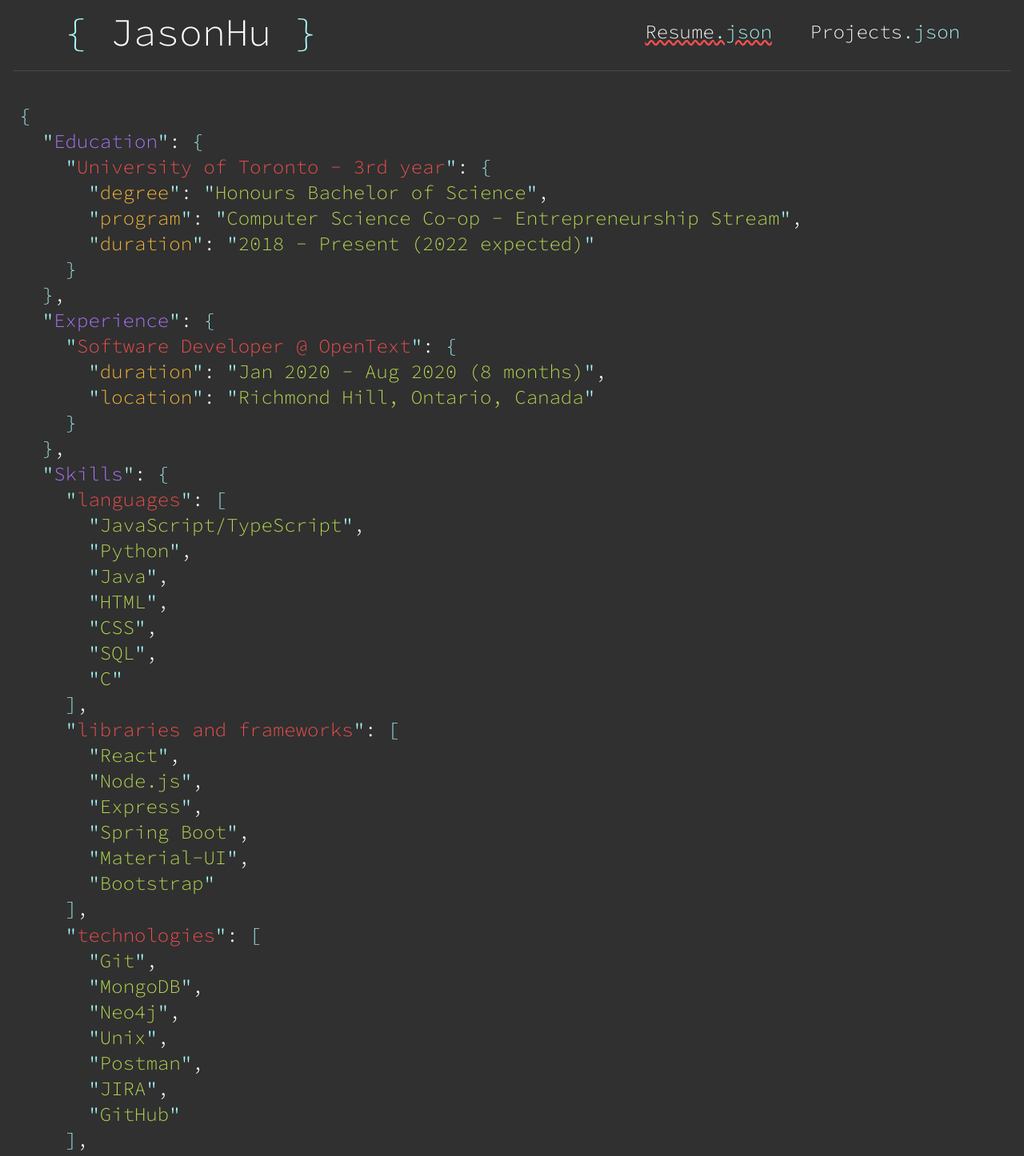
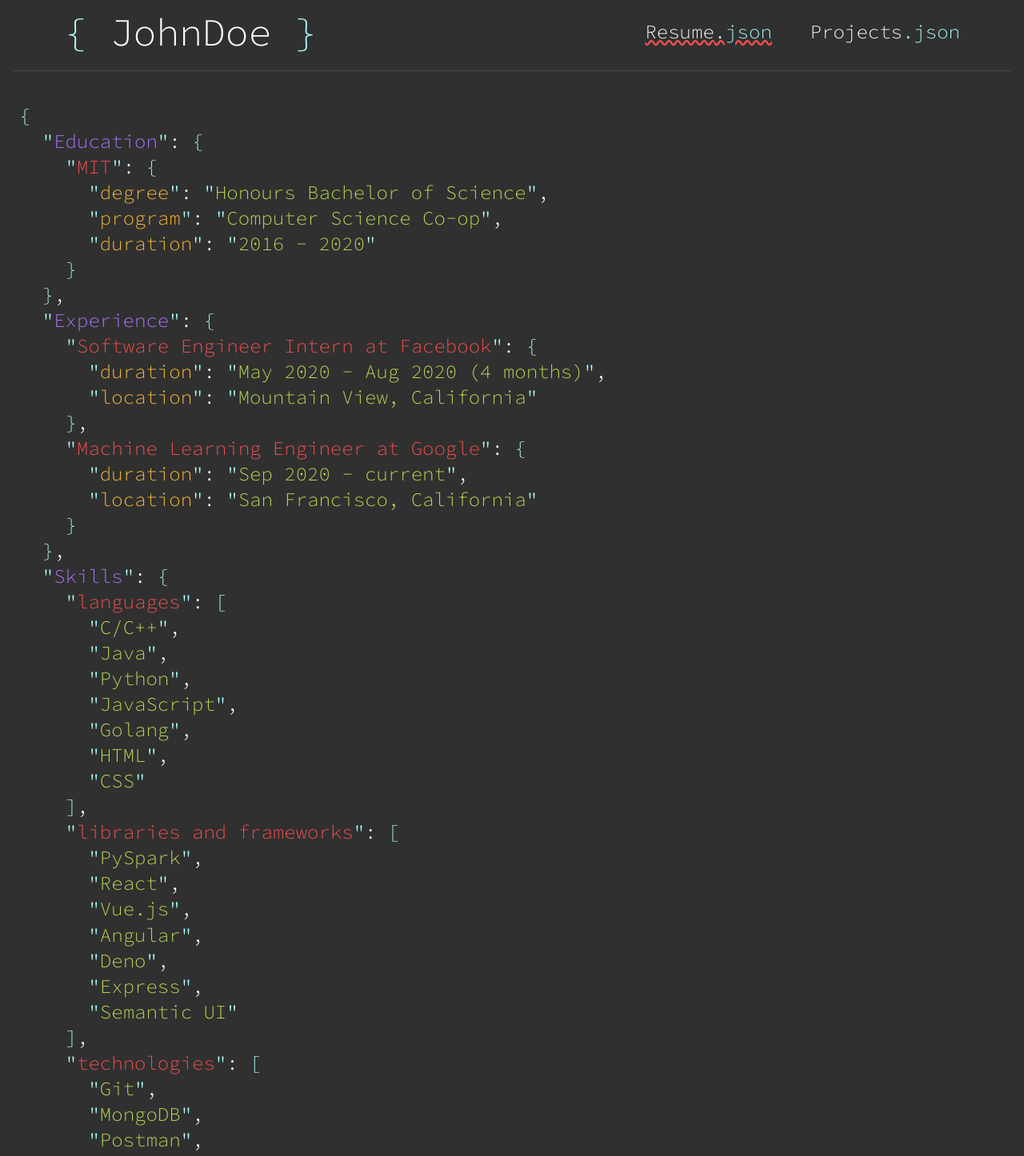
Before and after one commit to HuIsJason/json-portfolio, a React (Create React App) app: page /resume in a window 1280 px wide. Shown: the top 1446 px of the page at 80% size. Built offline with nearby package versions, Linux system fonts and the light colour scheme.

Commit message:
added about.json and extra sample project/resume experience

```diff
--- a/src/components/NavBar/index.tsx
+++ b/src/components/NavBar/index.tsx
@@ -12,6 +12,8 @@
 
 import useStyles from './styles';
 import { useJsonStyles } from '../../styles';
+
+import data from '../../db/about.json';
 
 // interface Props {
 //   children: React.ReactElement;
@@ -31,6 +33,8 @@
   const classes = useStyles();
   const jsonClasses = useJsonStyles();
 
+  const { name } = data;
+
   return (
     <>
       {/* <HideOnScroll> */}
@@ -42,7 +46,8 @@
             component={Link}
             to="/"
           >
-            {'{'}&nbsp;<span className={jsonClasses.code}>JasonHu</span>
+            {'{'}&nbsp;
+            <span className={jsonClasses.code}>{name.replace(/\s+/g, '')}</span>
             &nbsp;
             {'}'}
           </Typography>
--- /dev/null
+++ b/src/db/about.json
@@ -0,0 +1,3 @@
+{
+  "name": "John Doe"
+}
--- a/src/db/projects.json
+++ b/src/db/projects.json
@@ -9,6 +9,12 @@
     "name": "Personal portfolio",
     "description": "My personal portfolio. Designed with vanilla HTML and SCSS.",
     "techStack": ["HTML", "SCSS"],
-    "githubLink": "google.com"
+    "githubLink": "facebook.com"
+  },
+  {
+    "name": "Messenger website",
+    "description": "A basic messaging app using Websockets and Angular.",
+    "techStack": ["Angular", "Socket.io"],
+    "githubLink": "reddit.com"
   }
 ]
--- a/src/db/resume.json
+++ b/src/db/resume.json
@@ -1,50 +1,51 @@
 {
   "education": {
-    "institution": "University of Toronto - 3rd year",
+    "institution": "MIT",
     "degree": "Honours Bachelor of Science",
-    "program": "Computer Science Co-op - Entrepreneurship Stream",
-    "duration": "2018 - Present (2022 expected)"
+    "program": "Computer Science Co-op",
+    "duration": "2016 - 2020"
   },
   "experiences": [
     {
-      "position": "Software Developer @ OpenText",
-      "location": "Richmond Hill, Ontario, Canada",
-      "duration": "Jan 2020 - Aug 2020 (8 months)"
+      "position": "Software Engineer Intern at Facebook",
+      "location": "Mountain View, California",
+      "duration": "May 2020 - Aug 2020 (4 months)"
+    },
+    {
+      "position": "Machine Learning Engineer at Google",
+      "location": "San Francisco, California",
+      "duration": "Sep 2020 - current"
     }
   ],
   "skills": {
     "languages": [
-      "JavaScript/TypeScript",
+      "C/C++",
+      "Java",
       "Python",
-      "Java",
+      "JavaScript",
+      "Golang",
       "HTML",
-      "CSS",
-      "SQL",
-      "C"
+      "CSS"
     ],
     "libraries and frameworks": [
+      "PySpark",
       "React",
-      "Node.js",
+      "Vue.js",
+      "Angular",
+      "Deno",
       "Express",
-      "Spring Boot",
-      "Material-UI",
-      "Bootstrap"
+      "Semantic UI"
     ],
-    "technologies": [
-      "Git",
-      "MongoDB",
-      "Neo4j",
-      "Unix",
-      "Postman",
-      "JIRA",
-      "GitHub"
-    ],
+    "technologies": ["Git", "MongoDB", "Postman", "JIRA", "GitHub"],
     "methodologies": [
+      "machine learning",
       "REST APIs",
       "microservices",
       "NoSQL",
       "Agile Scrum",
-      "version control"
+      "version control",
+      "unit testing",
+      "project management"
     ]
   }
 }
--- a/src/styles/theme.ts
+++ b/src/styles/theme.ts
@@ -9,9 +9,6 @@
     secondary: {
       main: '#F54E4E',
     },
-    // background: {
-    //   default: '#212121',
-    // },
   },
   typography: {
     fontFamily: ['"Source Code Pro"', 'monospace'].join(','),
```
